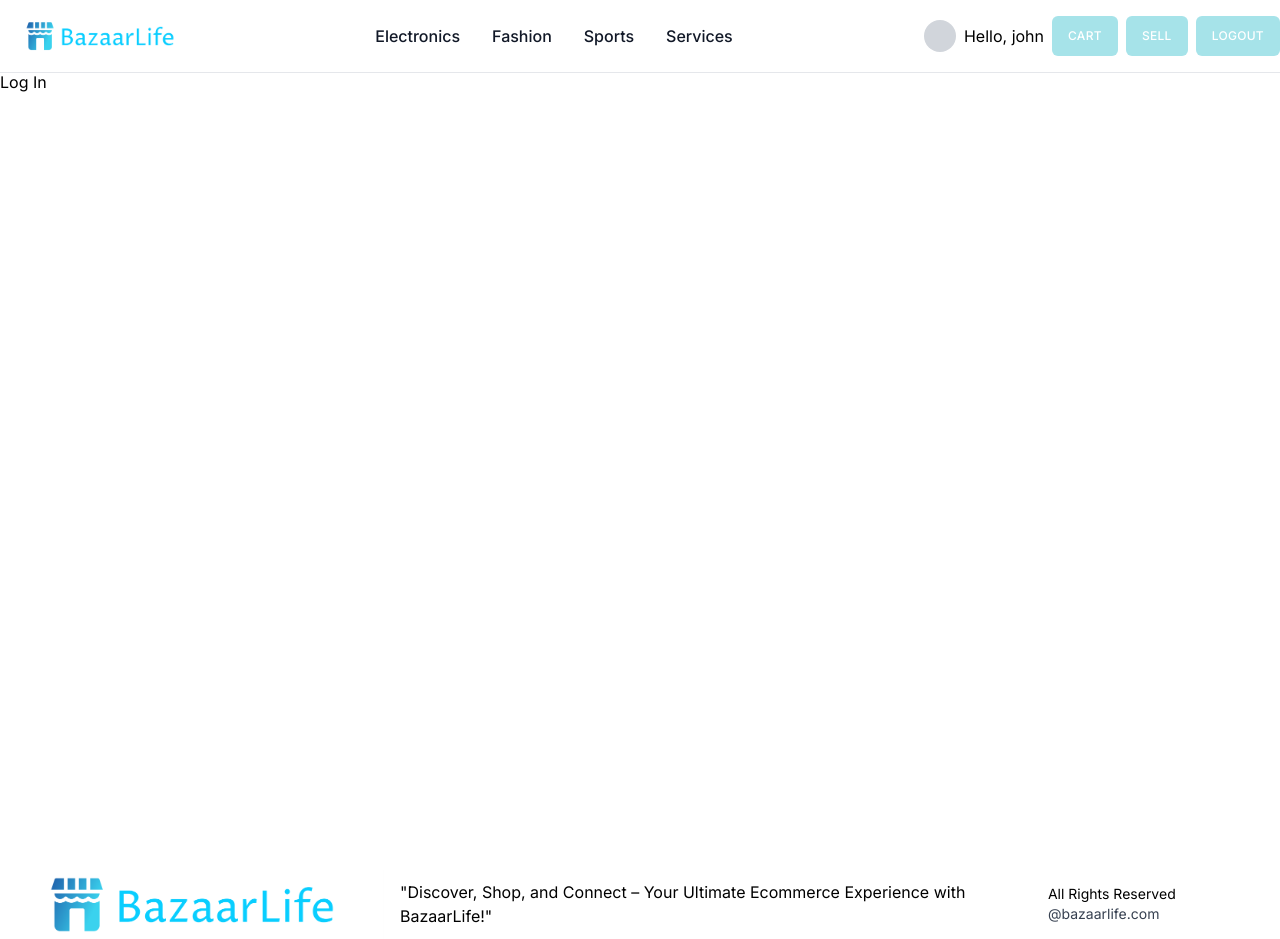
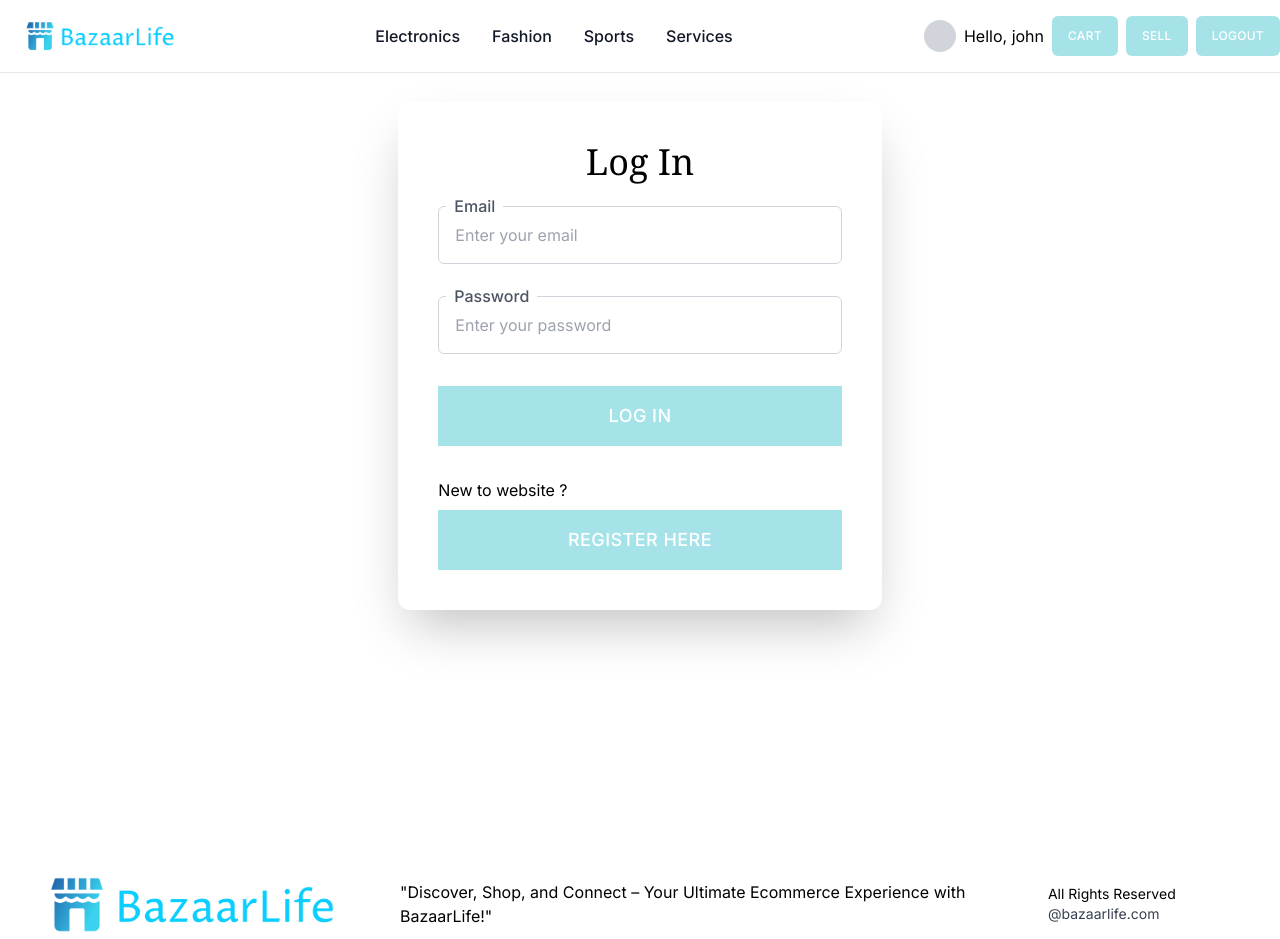
Before and after one commit to Pocolops/bazaarlife, a Next.js app: page /login2 in a window 1280 px wide. Built offline with nearby package versions, Linux system fonts and the light colour scheme.

Commit message:
updated login2 and registration page

```diff
--- a/app/FormElements/InputComponent/index.tsx
+++ b/app/FormElements/InputComponent/index.tsx
@@ -7,7 +7,7 @@
 }) {
   return (
     <div className="relative">
-      <p className=" pt-0 pr-2 pb-0 pl-2 -mt-3 mr-0 mb-0 ml-2 font-medium text-gray-600">
+      <p className=" pt-0 pr-2 pb-0 pl-2 absolute -mt-3 mr-0 mb-0 ml-2 font-medium text-gray-600 bg-white">
         {label}
       </p>
       <input
--- a/app/FormElements/SelectComponent/index.tsx
+++ b/app/FormElements/SelectComponent/index.tsx
@@ -6,7 +6,7 @@
 }) {
   return (
     <div className="relative">
-      <p className=" pt-0 pr-2 pb-0 pl-2 -mt-3 mr-0 mb-0 ml-2 font-medium text-gray-600">
+      <p className=" pt-0 pr-2 absolute pb-0 pl-2 -mt-3 mr-0 mb-0 ml-2 font-medium text-gray-600 bg-white">
         {label}
       </p>
       <select
--- a/app/login2/page.tsx
+++ b/app/login2/page.tsx
@@ -1,9 +1,56 @@
 'use client';
+
+import { loginFormControls } from "../utils";
+import InputComponent  from '../FormElements/InputComponent';
+import { useRouter } from 'next/navigation';
+import Link from "next/link";
 
 
 export default function Login() {
 
+        const router = useRouter();
+
     return (
-        <div className="bg-white relative" style={{color:'black'}}>Log In</div>
+        <div className="bg-white relative" style={{ color: "black" }}>
+        <div className="flex flex-col item-center justify-between pt-0 pr-10 pb-0 pl-10 mt-8 mr-auto xl:px-5 lg:flex-row">
+          <div className="flex flex-col justify-center items-center w-full pr-10 pl-10 lg:flex-row">
+            <div className="w-full mt-10 mr-0 mb-0 ml-0 relative max-w-2xl lg:mt-0 lg:w-5/12">
+              <div className="flex flex-col items-center justify-start pt-10 pr-10 pb-10 pl-10 bg-white shadow-2xl rounded-xl relative z-10">
+                <p className="w-full text-4xl font-medium text-center font-serif">
+                    Log In
+                </p>
+                  <div className="w-full mt-6 mr-0 mb-0 ml-0 relative space-y-8">
+                    {loginFormControls.map((controlItem) =>
+                      controlItem.componentType === "input" ? (
+                        <InputComponent
+                          type={controlItem.type}
+                          placeholder={controlItem.placeholder}
+                          label={controlItem.label}
+                        />
+                      ) : null
+                    )}
+                    <button
+                    className='inline-flex w-full items-center justify-center bg-[#A6E3E9] px-6 py-4 text-lg
+                    text-white transition-all duration-200 ease-in-out focus:shadow font-medium uppercase tracking-wide'
+                    >
+                      Log In
+                    </button>
+                    <div className='flex flex-col gap-2'>
+                        <p>New to website ? </p>
+                        <button
+                    className='inline-flex w-full items-center justify-center bg-[#A6E3E9] px-6 py-4 text-lg
+                    text-white transition-all duration-200 ease-in-out focus:shadow font-medium uppercase tracking-wide'
+                    onClick={()=>router.push('./register')}
+                    >
+                      Register Here
+                    </button>
+                    </div>
+                  </div>
+
+              </div>
+            </div>
+          </div>
+        </div>
+      </div>
     )
 }
--- a/app/register/page.tsx
+++ b/app/register/page.tsx
@@ -40,6 +40,12 @@
                       />
                     ) : null
                   )}
+                  <button
+                  className='inline-flex w-full items-center justify-center bg-[#A6E3E9] px-6 py-4 text-lg
+                  text-white transition-all duration-200 ease-in-out focus:shadow font-medium uppercase tracking-wide'
+                  >
+                    Register
+                  </button>
                 </div>
               )}
             </div>
--- a/app/utils/index.tsx
+++ b/app/utils/index.tsx
@@ -1,42 +1,57 @@
-
-
 export const registrationFormControls = [
   {
-        id: 'name',
-        type : 'text',
-        placeholder : 'Enter your name',
-        label : 'Name',
-        componentType : 'input'
+    id: "name",
+    type: "text",
+    placeholder: "Enter your name",
+    label: "Name",
+    componentType: "input",
   },
   {
-        id: 'email',
-        type : 'email',
-        placeholder : 'Enter your email',
-        label : 'Email',
-        componentType : 'input'
+    id: "email",
+    type: "email",
+    placeholder: "Enter your email",
+    label: "Email",
+    componentType: "input",
   },
   {
-        id: 'password',
-        type : 'password',
-        placeholder : 'Enter your password',
-        label : 'Password',
-        componentType : 'input'
+    id: "password",
+    type: "password",
+    placeholder: "Enter your password",
+    label: "Password",
+    componentType: "input",
   },
   {
-        id: 'role',
-        type : '',
-        placeholder : '',
-        label : 'Role',
-        componentType : 'select',
-        options : [
+    id: "role",
+    type: "",
+    placeholder: "",
+    label: "Role",
+    componentType: "select",
+    options: [
       {
-                id : 'admin',
-                label : 'Admin',
+        id: "admin",
+        label: "Admin",
       },
       {
-                id : 'customer',
-                label: 'Customer',
-            }
-        ]
-    }
-]
+        id: "customer",
+        label: "Customer",
+      },
+    ],
+  },
+];
+
+export const loginFormControls = [
+  {
+    id: "email",
+    type: "email",
+    placeholder: "Enter your email",
+    label: "Email",
+    componentType: "input",
+  },
+  {
+    id: "password",
+    type: "password",
+    placeholder: "Enter your password",
+    label: "Password",
+    componentType: "input",
+  },
+];
```
Lines whose indentation alone changed are shown as unchanged.
